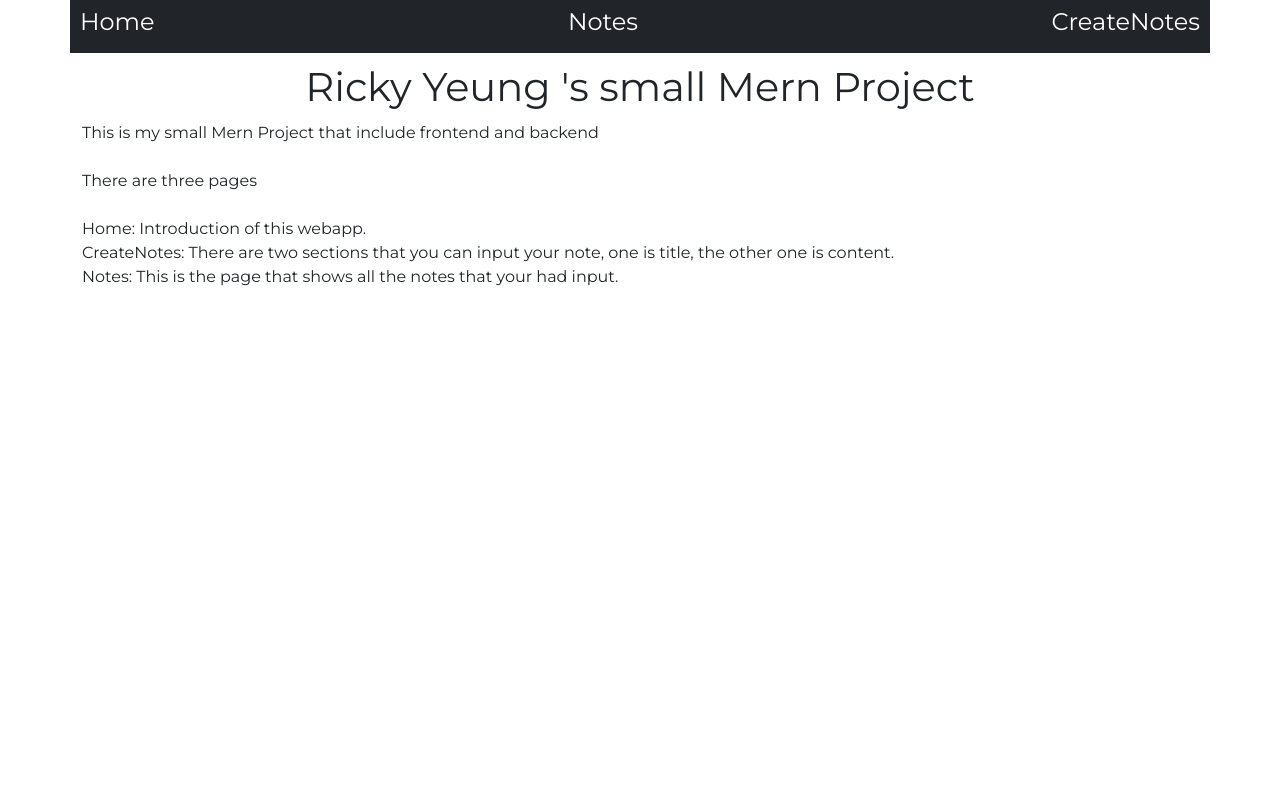
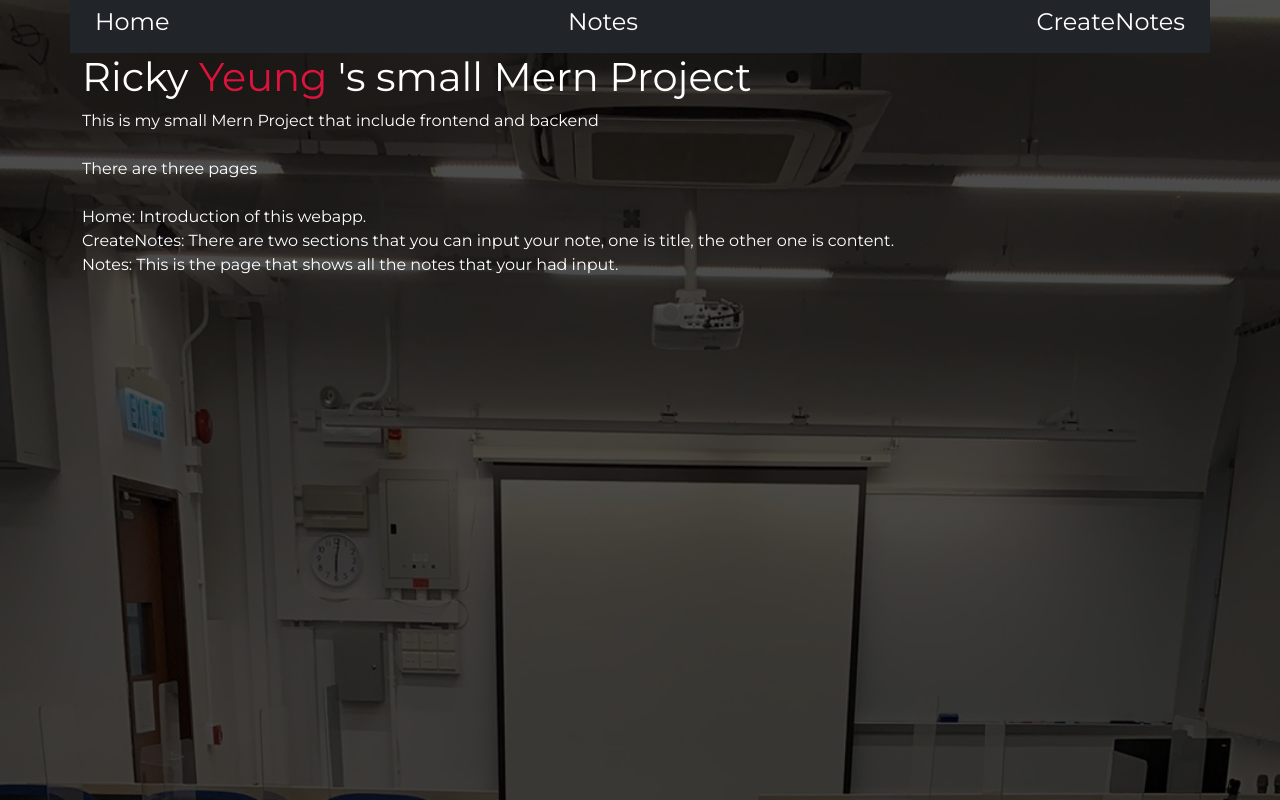
Before and after one commit to siublackforgit/createnote-frontend, a React (Create React App) app: page / in a window 1280 px wide. Built offline with nearby package versions, Linux system fonts and the light colour scheme.

Commit message:
added_background

```diff
--- a/src/App.css
+++ b/src/App.css
@@ -2,5 +2,22 @@
 
 body{
   font-family: 'Montserrat', sans-serif;
+  background-image: url("./img/school.JPG");
+  background-size: cover;
+	background-position: top center;
+	position: relative;
+  height:100vh;
+	z-index: 1;
+}
 
+body::after{
+  content: '';
+	position: absolute;
+	left: 0;
+	top: 0;
+	height: 100%;
+	width: 100%;
+	background-color: black;
+	opacity: 0.7;
+	z-index: -1;
 }
--- a/src/components/Navbar.css
+++ b/src/components/Navbar.css
@@ -2,9 +2,17 @@
     color:white;
     text-decoration: none;
     margin:0 10px;
+    padding:15px;
+    transition:0.4s;
 }
 
 .Link:hover{
     text-decoration: none;
-    color:pink;
+    color:crimson;
 }
+
+@media screen and(min-width:568px) {
+    .navbar-nav{
+        flex-direction: column;
+    }
+}
--- a/src/components/Navbar.jsx
+++ b/src/components/Navbar.jsx
@@ -4,10 +4,10 @@ import "./Navbar.css"
 
 const Navbar = () => {
   return (
-    <nav className='navbar bg-dark container ' >
-        <h4><Link className='Link' to="/" >Home</Link></h4>
-        <h4><Link className='Link' to="/notes">Notes</Link></h4>
-        <h4><Link className='Link' to="/createnotes" >CreateNotes</Link></h4>
+    <nav className='navbar bg-dark text-center container ' >
+        <h4><Link className='Link nav-item ' to="/" >Home</Link></h4>
+        <h4><Link className='Link nav-item' to="/notes">Notes</Link></h4>
+        <h4><Link className='Link nav-item' to="/createnotes" >CreateNotes</Link></h4>
     </nav>
   )
 }
--- a/src/page/Home.css
+++ b/src/page/Home.css
@@ -3,3 +3,15 @@
     margin:10px 0px;
 
 }
+
+h1{
+    color:white;
+}
+
+p{
+    color:white;
+}
+
+span{
+    color:crimson
+}
--- a/src/page/Home.jsx
+++ b/src/page/Home.jsx
@@ -3,7 +3,7 @@ import "./Home.css"
 const Home = () => {
   return (
     <div className='Home container'>
-        <h1 className='Home-title'>Ricky Yeung 's small Mern Project</h1>
+        <h1 className='Home-titles'>Ricky <span>Yeung</span> 's small Mern Project</h1>
         <p>This is my small Mern Project that include frontend and backend
           <br />
           <br />
```
Also changed, not shown: src/img/school.JPG (added).
